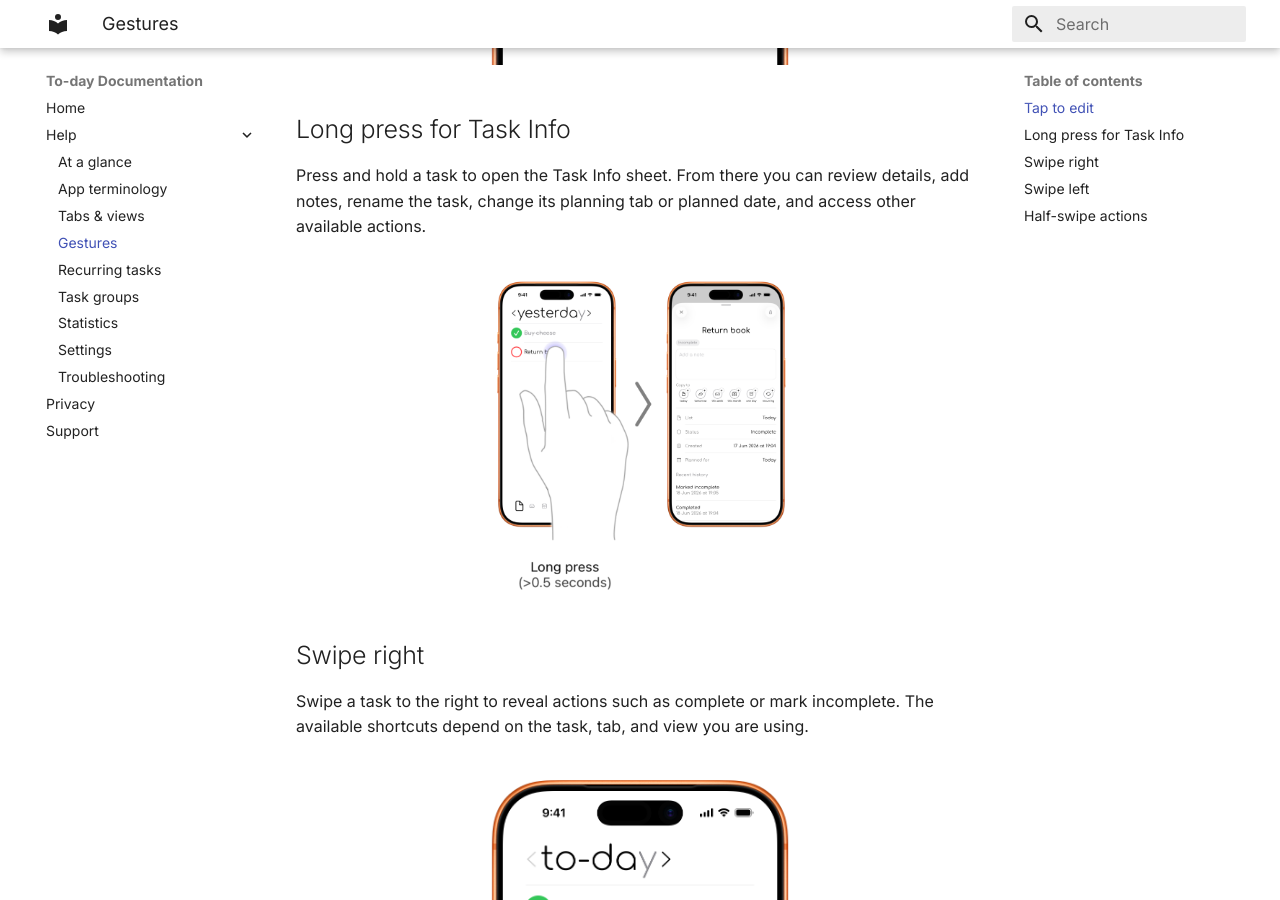
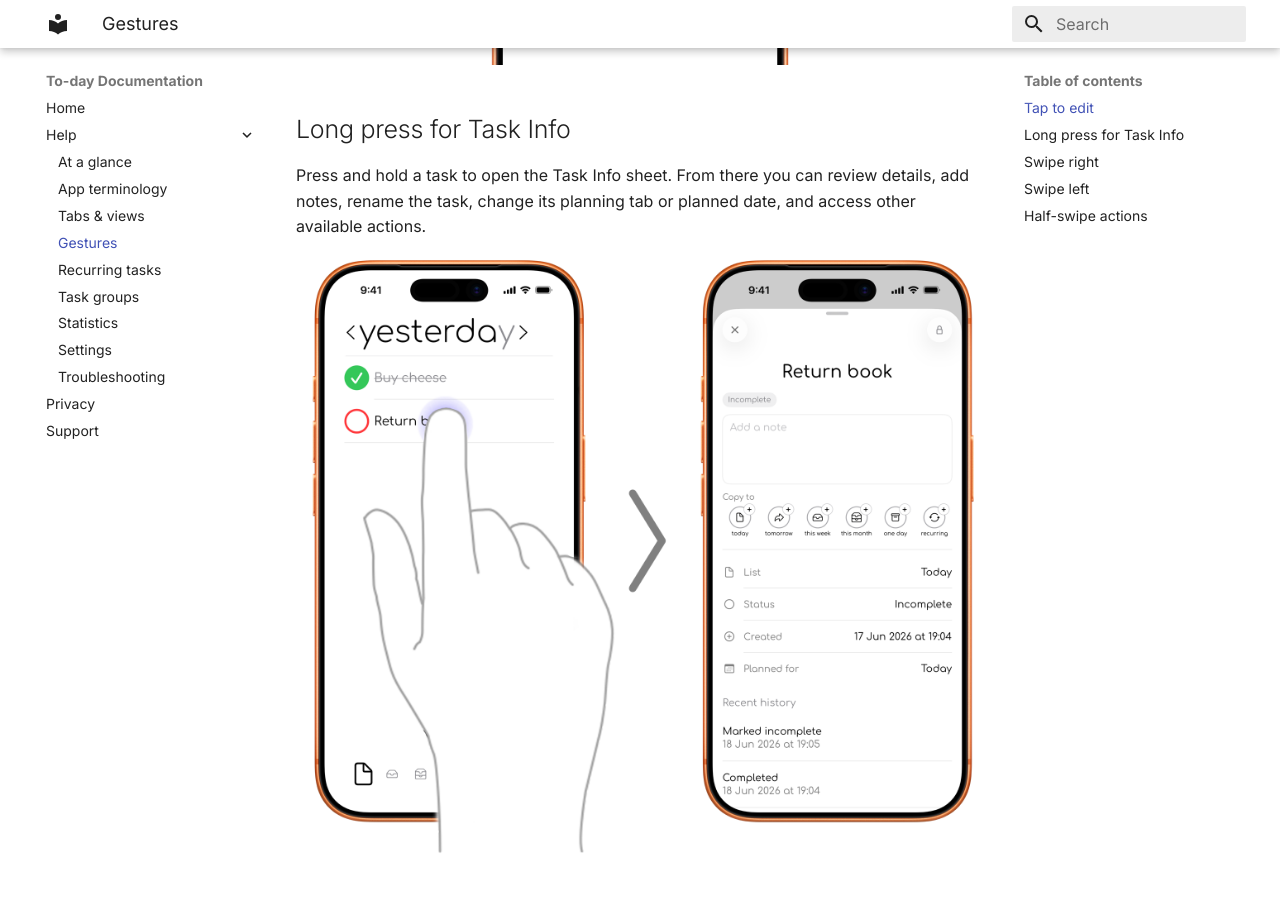
Before and after one commit to kweninlondon/to-day, an MkDocs documentation site: the page built from docs/Gestures.md, in a window 1280 px wide and 900 px high, scrolled down 633 px. Built offline with MkDocs 1.6.1 and Material for MkDocs 9.7.7, drawn with Linux system fonts in a browser that asks for light colours.

Commit message:
Fixed typo in image path

```diff
--- a/docs/Gestures.md
+++ b/docs/Gestures.md
@@ -5,7 +5,7 @@
 Tap a task title to edit it. Finish editing to save the updated title.
 <div class="phone-shot">
 
-  <img src="../media/Screenshots/Misc/Edit-title-light.png" alt="Tedit title">
+  <img src="../media/Screenshots/Misc/Edit-title-light.png" alt="Edit title">
 
 </div>
 ## Long press for Task Info
@@ -13,9 +13,9 @@ Tap a task title to edit it. Finish editing to save the updated title.
 Press and hold a task to open the Task Info sheet. From there you can review details, add notes, rename the task, change its planning tab or planned date, and access other available actions.
 
 
-<div class="phone-shot">
+<div>
 
-  <img src="../media/Screenshots/Misc/long-press-light.png" alt="Long press">
+  <img src="../media/Screenshots/Misc/Long-Press-light.png" alt="Long press">
 
 </div>
 
```
Also changed, not shown: docs/media/Screenshots/Misc/Long-Press-light.png, 1 other file.
